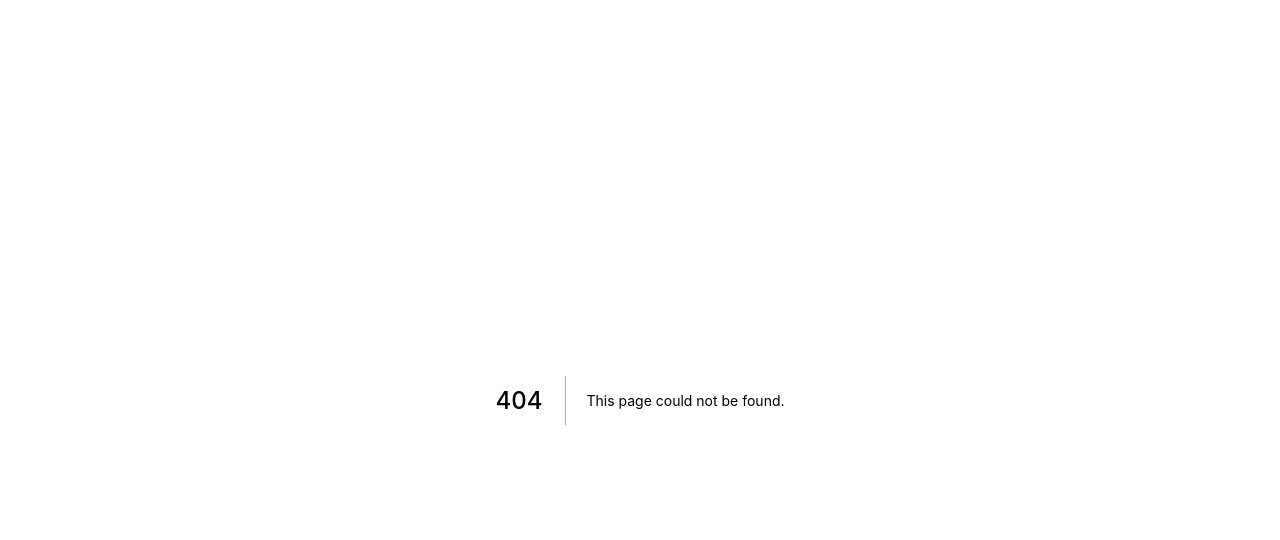
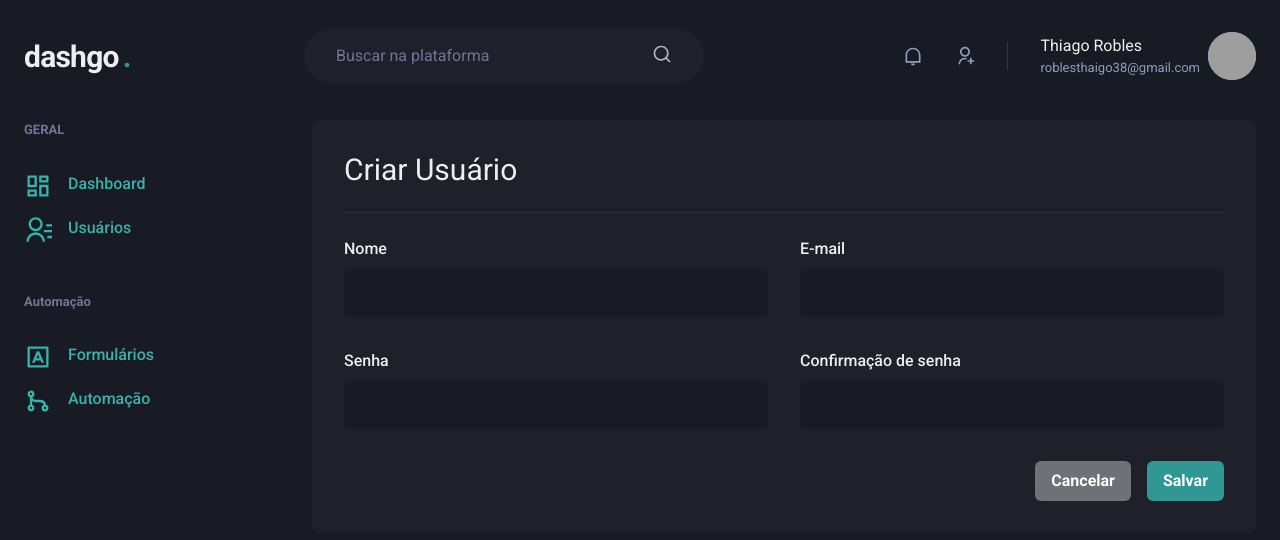
Before and after one commit to trsp400/dashgo, a Next.js app: page /users/create in a window 1280 px wide. Before the commit this address had no page. Shown: the top 540 px of the page. Built offline with nearby package versions, Linux system fonts and the light colour scheme; grey boxes are pictures that could not be loaded.

Commit message:
chore: create User creation form component

```diff
--- /dev/null
+++ b/src/pages/users/create.tsx
@@ -0,0 +1,56 @@
+import {
+  Box,
+  Divider,
+  Flex,
+  Heading,
+  VStack,
+  SimpleGrid,
+  HStack,
+  Button,
+} from "@chakra-ui/react";
+import { RiAddLine, RiPencilLine } from "react-icons/ri";
+import { Input } from "../../components/Form/Input";
+import Header from "../../components/Header";
+import Pagination from "../../components/Pagination";
+import Sidebar from "../../components/Sidebar";
+
+export default function CreateUser() {
+  return (
+    <Box>
+      <Header />
+
+      <Flex w="100%" my="6" maxWidth={1480} mx="auto" px="6">
+        <Sidebar />
+
+        <Box flex="1" borderRadius={8} bgColor="gray.800" p="8">
+          <Heading size="lg" fontWeight="normal">
+            Criar Usuário
+          </Heading>
+          <Divider my="6" borderColor="gray.700"></Divider>
+
+          <VStack spacing="8">
+            <SimpleGrid minChildWidth="240px" spacing="8" w="100%">
+              <Input name="name" label="Nome" />
+              <Input name="email" type="email" label="E-mail" />
+            </SimpleGrid>
+            <SimpleGrid minChildWidth="240px" spacing="8" w="100%">
+              <Input name="password" type="password" label="Senha" />
+              <Input
+                name="_confirmation"
+                type="_confirmation"
+                label="Confirmação de senha"
+              />
+            </SimpleGrid>
+          </VStack>
+
+          <Flex mt="8" justify="flex-end">
+            <HStack spacing="4">
+              <Button colorScheme="whiteAlpha">Cancelar</Button>
+              <Button colorScheme="teal">Salvar</Button>
+            </HStack>
+          </Flex>
+        </Box>
+      </Flex>
+    </Box>
+  );
+}
```
